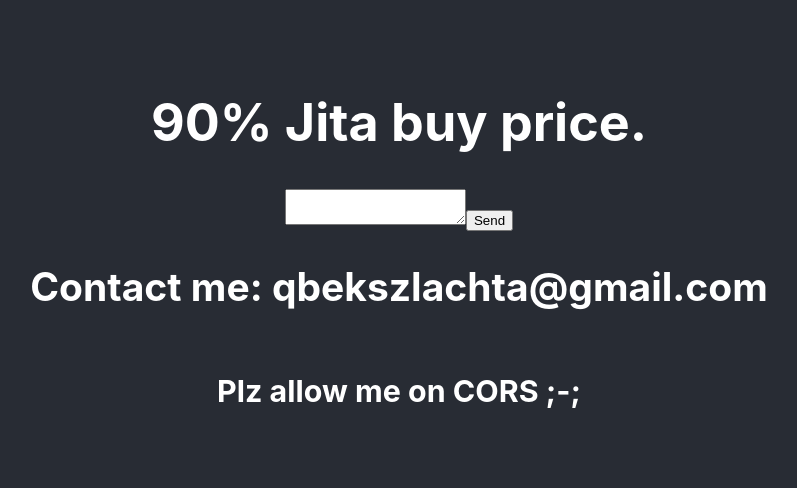
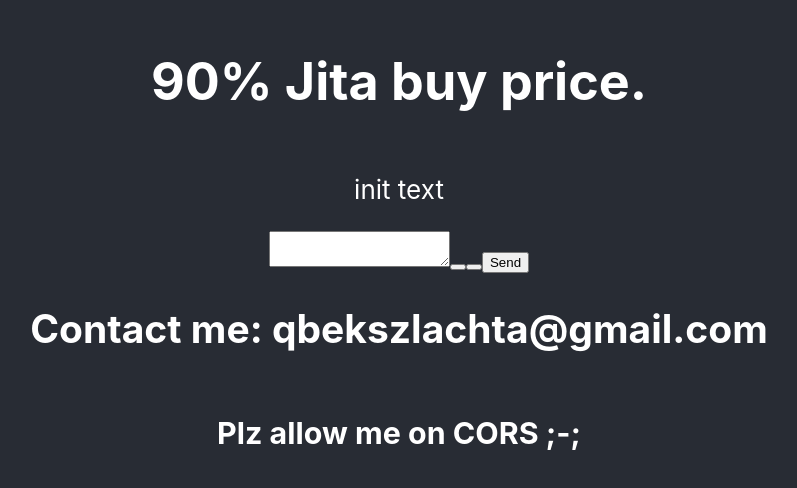
Before and after one commit to Jakub-Piskorz/jita90, a React (Create React App) app: page / in a window 1280 px wide. Shown: the part 152-640 px from the top of the page, without its empty margins (241-1038 px from the left). Built offline with nearby package versions, Linux system fonts and the light colour scheme.

Commit message:
testing redux, not working yet

```diff
--- a/package.json
+++ b/package.json
@@ -9,6 +9,7 @@
     "react": "^17.0.2",
     "react-dom": "^17.0.2",
     "react-scripts": "4.0.3",
+    "redux": "^4.1.1",
     "web-vitals": "^1.1.2"
   },
   "scripts": {
--- a/src/App.js
+++ b/src/App.js
@@ -1,6 +1,21 @@
 import './App.css';
+import { createStore } from 'redux';
 
 function App() {
+  const testReducer = (state = 'init text', action) => {
+    switch (action.type) {
+      case 'noob': {
+        return 'noob text';
+      }
+      case 'pro': {
+        return 'true noble';
+      }
+      default:
+        return state;
+    }
+  };
+  let store = createStore(testReducer);
+
   const createJsonText = (items) => {
     const _items = items.map((line) => {
       return {
@@ -42,8 +57,11 @@
     <div className="App">
       <header className="App-header">
         <h1>90% Jita buy price.</h1>
+        <p>{store.getState()}</p>
         <form id="request">
           <textarea />
+          <button onClick={store.dispatch({ type: 'noob' })} value="noob" />
+          <button onClick={store.dispatch({ type: 'pro' })} value="pro" />
           <button
             onClick={(e) => {
               e.preventDefault();
```
Also changed, not shown: 1 other file (tests, documents, lock files or other folders).
